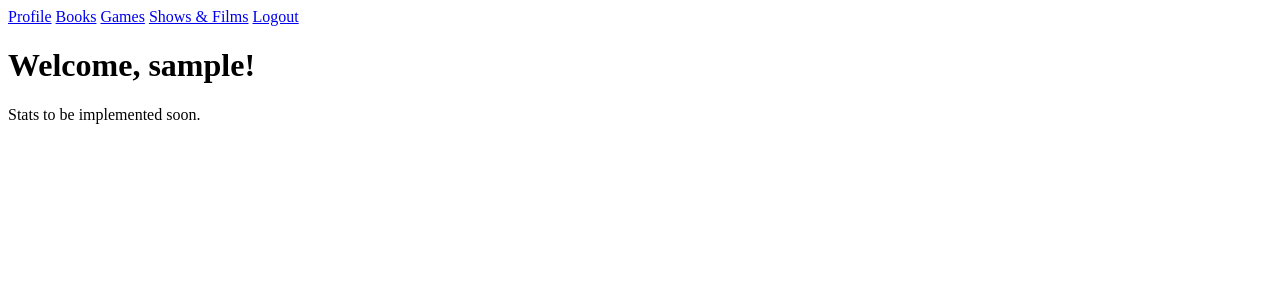
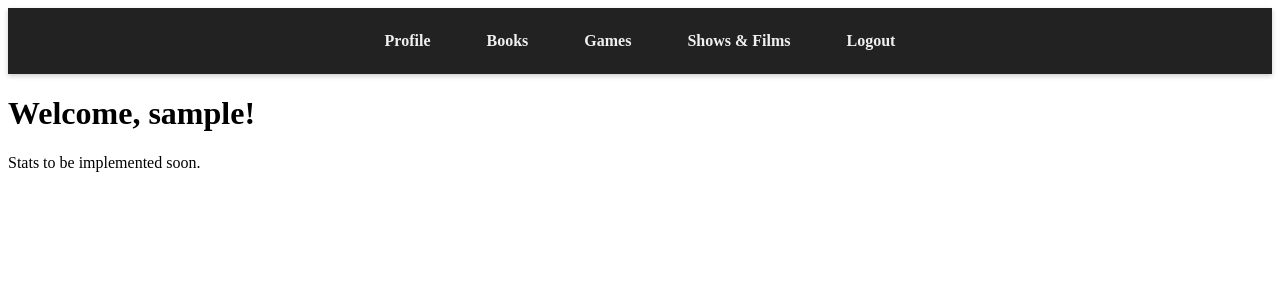
Before and after one commit to KKENN-rook/MyMediaList, a Flask app: page /profile in a window 1280 px wide. Shown: the top 300 px of the page. Run offline with Flask 3, Linux system fonts and the light colour scheme; the visitor is signed in with stand-in values (Sample User, id 1).

Commit message:
add CSS styles for navbar

```diff
--- a/static/style.css
+++ b/static/style.css
@@ -44,3 +44,37 @@
     font-weight: bold;
     color: #333;
 }
+
+/* === NAVBAR STYLING === */
+nav {
+    background-color: #222;
+    display: flex;
+    justify-content: center;
+    gap: 1.5rem;
+    padding: 1rem 0;
+    position: sticky;
+    top: 0;
+    z-index: 1000;
+    box-shadow: 0 2px 5px rgba(0, 0, 0, 0.2);
+  }
+
+  /* Nav links */
+  nav a {
+    color: #f0f0f0;
+    text-decoration: none;
+    font-weight: bold;
+    font-size: 1rem;
+    padding: 0.5rem 1rem;
+    border-radius: 5px;
+    transition: background-color 0.3s ease, color 0.3s ease;
+  }
+
+  nav a:hover {
+    background-color: #444;
+    color: #fff;
+  }
+
+  nav a.active {
+    background-color: #007bff;
+    color: white;
+  }
```
